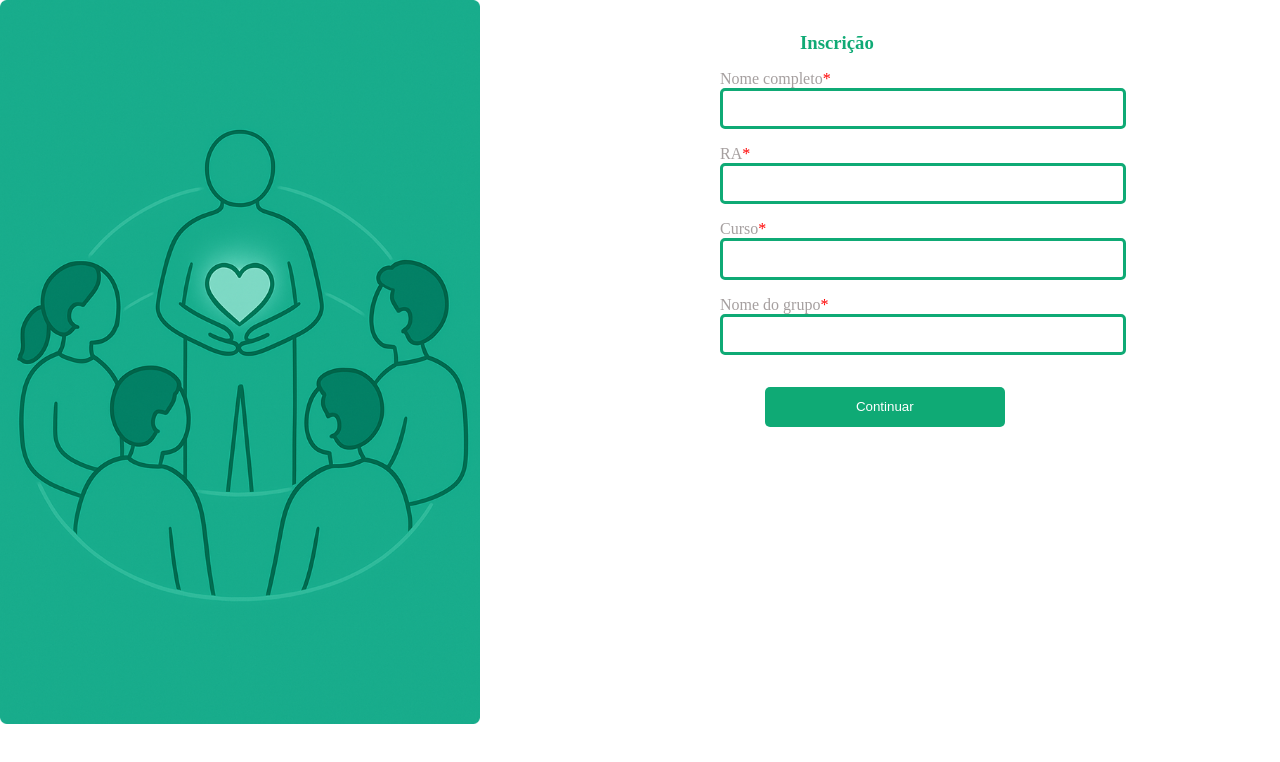
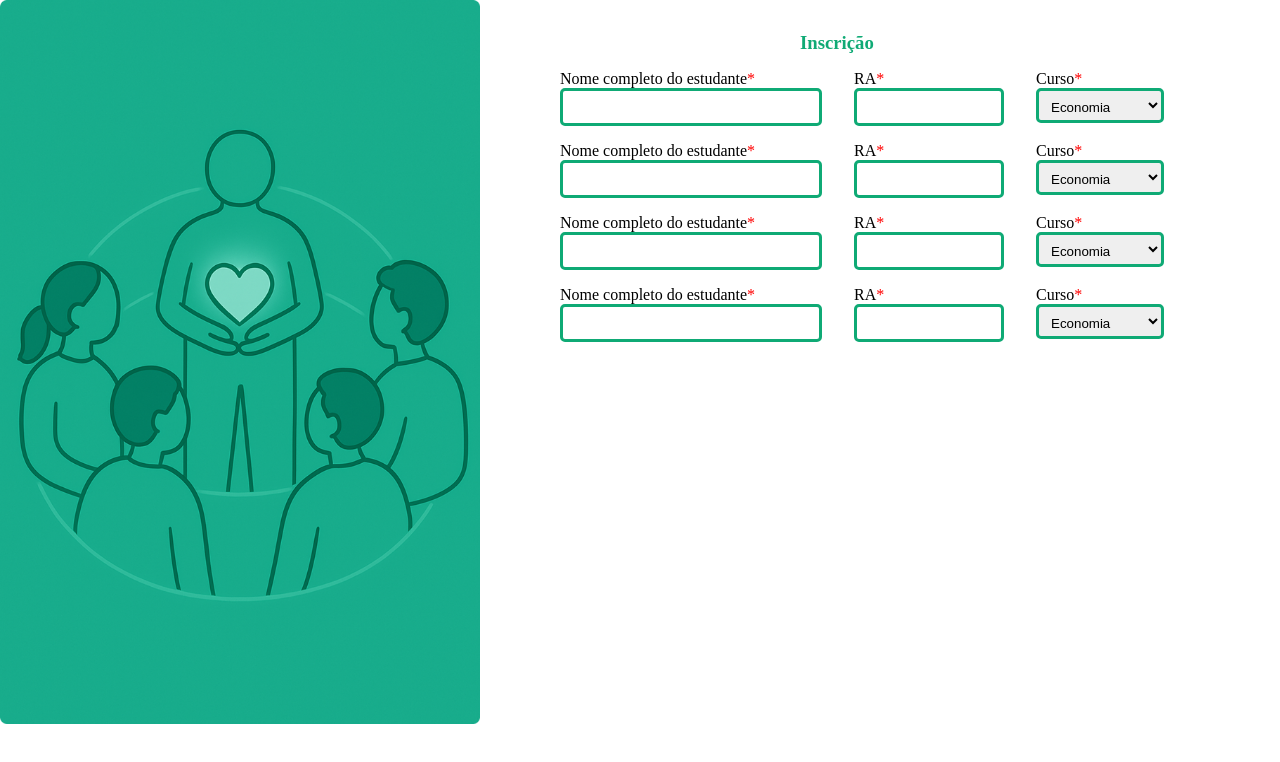
Before and after one commit to 2025-2-MCC2/Projeto4, a Next.js app in the folder frontend/: page /register in a window 1280 px wide. Shown: the top 762 px of the page. Built offline with nearby package versions, Linux system fonts and the light colour scheme.

Commit message:
Consertando tela de registro

```diff
--- /dev/null
+++ b/frontend/src/app/components/AddStudent/AddStudent.jsx
@@ -0,0 +1,28 @@
+import styles from "./stye.module.css";
+
+export default function AddStudent() {
+    return (
+        <>
+            <div className={styles.containerInput}>
+                <div className={styles.inpFullName}>
+                    <label htmlFor="inpFullName" className={styles.designLabel}>Nome completo do estudante<span className={styles.colorMandatory}>*</span></label>
+                    <input type="text" name="inpFullName" id="inpFullName" />
+                </div>
+
+                <div className={styles.inpRA}>
+                    <label htmlFor="inpRA" className={styles.designLabel}>RA<span className={styles.colorMandatory}>*</span></label>
+                    <input type="number" name="inpRA" id="inpRA" />
+                </div>
+
+                <div className={styles.inpCurso}>
+                    <label htmlFor="inpCurso" className={styles.designLabel}>Curso<span className={styles.colorMandatory}>*</span></label>
+                    <select name="inpCurso" id="inpCurso" >
+                        <option value="ECONOMIA">Economia</option>
+                        <option value="CONTABILIDADE">Contabilidade</option>
+                        <option value="ADMINISTRAÇÃO">Administração</option>
+                    </select>
+                </div>
+            </div>
+        </>
+    );
+}
--- /dev/null
+++ b/frontend/src/app/components/AddStudent/stye.module.css
@@ -0,0 +1,51 @@
+.colorMandatory {
+    color: red;
+}
+
+.inpFullName {
+    display: flex;
+    flex-direction: column;
+}
+
+.inpFullName > input{
+    width: 15rem;
+    height: 1rem;
+    border: solid #0FAA75;
+    border-radius: 5px;
+    padding: 8px;
+}
+
+.containerInput {
+    width: 100%;
+    height: auto;
+    display: flex;
+    gap: 2rem;
+    margin-left: -10rem;
+    margin-top: 1rem;
+}
+
+.inpRA {
+    display: flex;
+    flex-direction: column;
+}
+
+.inpRA > input{
+    width: 8rem;
+    height: 1rem;
+    border: solid #0FAA75;
+    border-radius: 5px;
+    padding: 8px;
+}
+
+.inpCurso {
+    display: flex;
+    flex-direction: column;
+}
+
+.inpCurso > select{
+    width: 8rem;
+    height: 2.2rem;
+    border: solid #0FAA75;
+    border-radius: 5px;
+    padding: 8px;
+}
--- a/frontend/src/app/components/BtnContinue/BtnContinue.jsx
+++ /dev/null
@@ -1,9 +0,0 @@
-import styles from "./style.module.css";
-
-export default function BtnContinue() {
-    return (
-        <>
-            <button className={styles.btnContinue}>Continuar</button>
-        </>
-    );
-}
--- a/frontend/src/app/components/BtnContinue/style.module.css
+++ /dev/null
@@ -1,9 +0,0 @@
-.btnContinue {
-    width: 15rem;
-    height: 2.5rem;
-    background-color: #0FAA75;
-    color: #fff;
-    border: #0FAA75;
-    border-radius: 5px;
-    cursor: pointer;
-}
--- a/frontend/src/app/register/page.jsx
+++ b/frontend/src/app/register/page.jsx
@@ -1,6 +1,7 @@
-import BtnContinue from "../components/BtnContinue/BtnContinue";
-import InputForm from "../components/InputForm/InputForm";
+"use client";
+
 import formImg from "../assets/formImg1.png";
+import AddStudent from "../components/AddStudent/AddStudent";
 import styles from "./register.module.css";
 import Image from "next/image";
 
@@ -8,14 +9,13 @@ export default function Form() {
     return (
        <>
             <div className={styles.container}>
-                <div><Image src={formImg} alt="Empathize image" className={styles.imgEmpathize}/></div>
+                <div className={styles.leftSide}><Image src={formImg} alt="Empathize image" className={styles.imgEmpathize}/></div>
                 <div className={styles.rigthSide}>
                     <h3>Inscrição</h3>
-                    <InputForm theLabel="Nome completo"/>
-                    <InputForm theLabel="RA" />
-                    <InputForm theLabel="Curso" />
-                    <InputForm theLabel="Nome do grupo" />
-                    <BtnContinue />
+                    <AddStudent />
+                    <AddStudent />
+                    <AddStudent />
+                    <AddStudent />
                 </div>
             </div>
        </>
--- a/frontend/src/app/register/register.module.css
+++ b/frontend/src/app/register/register.module.css
@@ -1,5 +1,6 @@
 .container {
     display: flex;
+    width: 100%;
 }
 
 .imgEmpathize {
@@ -12,6 +13,7 @@
     flex-direction: column;
     margin-left: 15rem;
     margin-top: 2rem;
+    width: 100%;
 }
 
 .rigthSide > h3 {
@@ -19,15 +21,6 @@
     margin-left: 5rem;
 }
 
-.rigthSide > label {
-    margin-top: 1rem;
+.leftSide {
+    width: 50%;
 }
-
-.rigthSide > button {
-    margin-top: 2rem;
-    margin-left: 2.8rem;
-}
-
-.rigthSide > input label {
-    margin-left: -3rem;
-}
```
